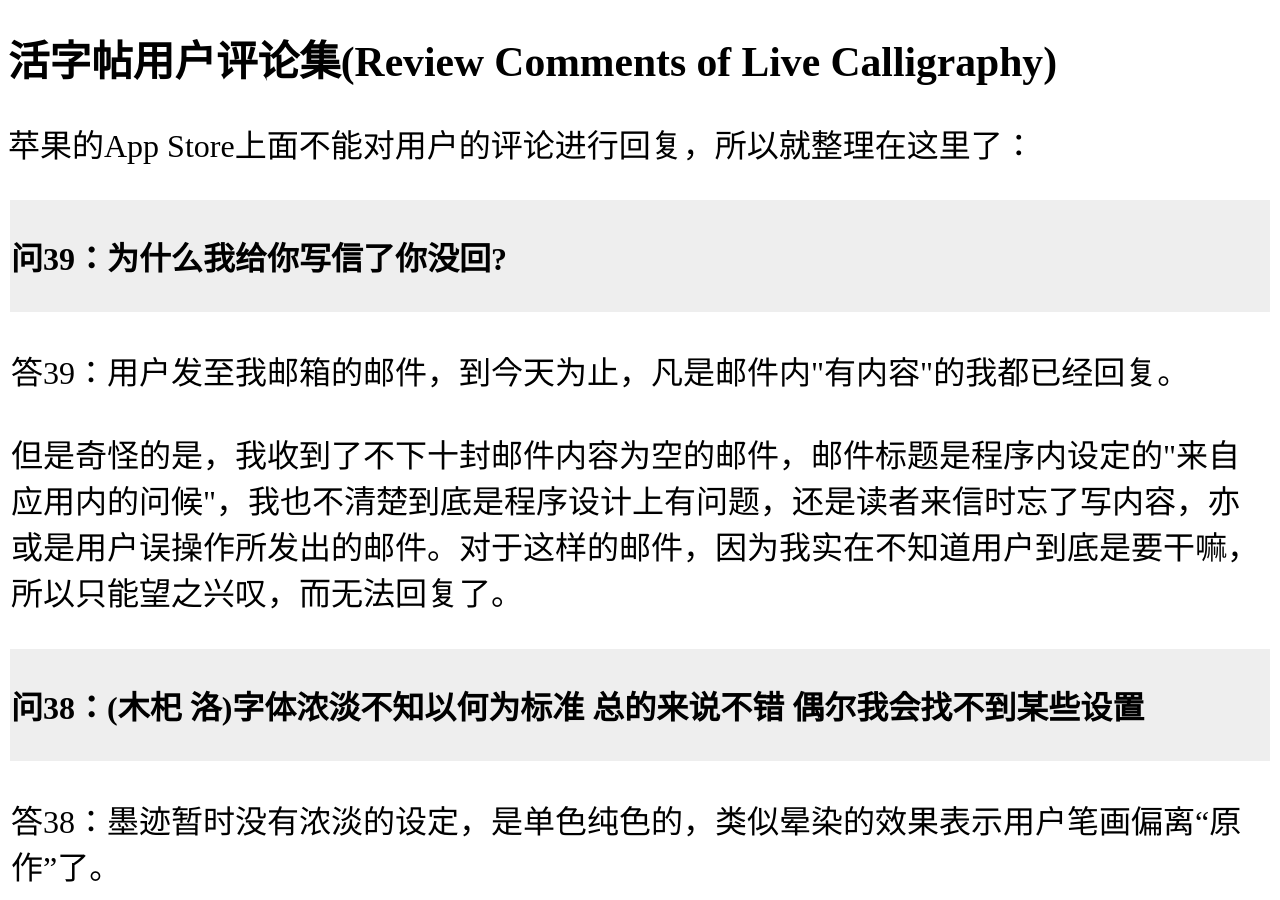
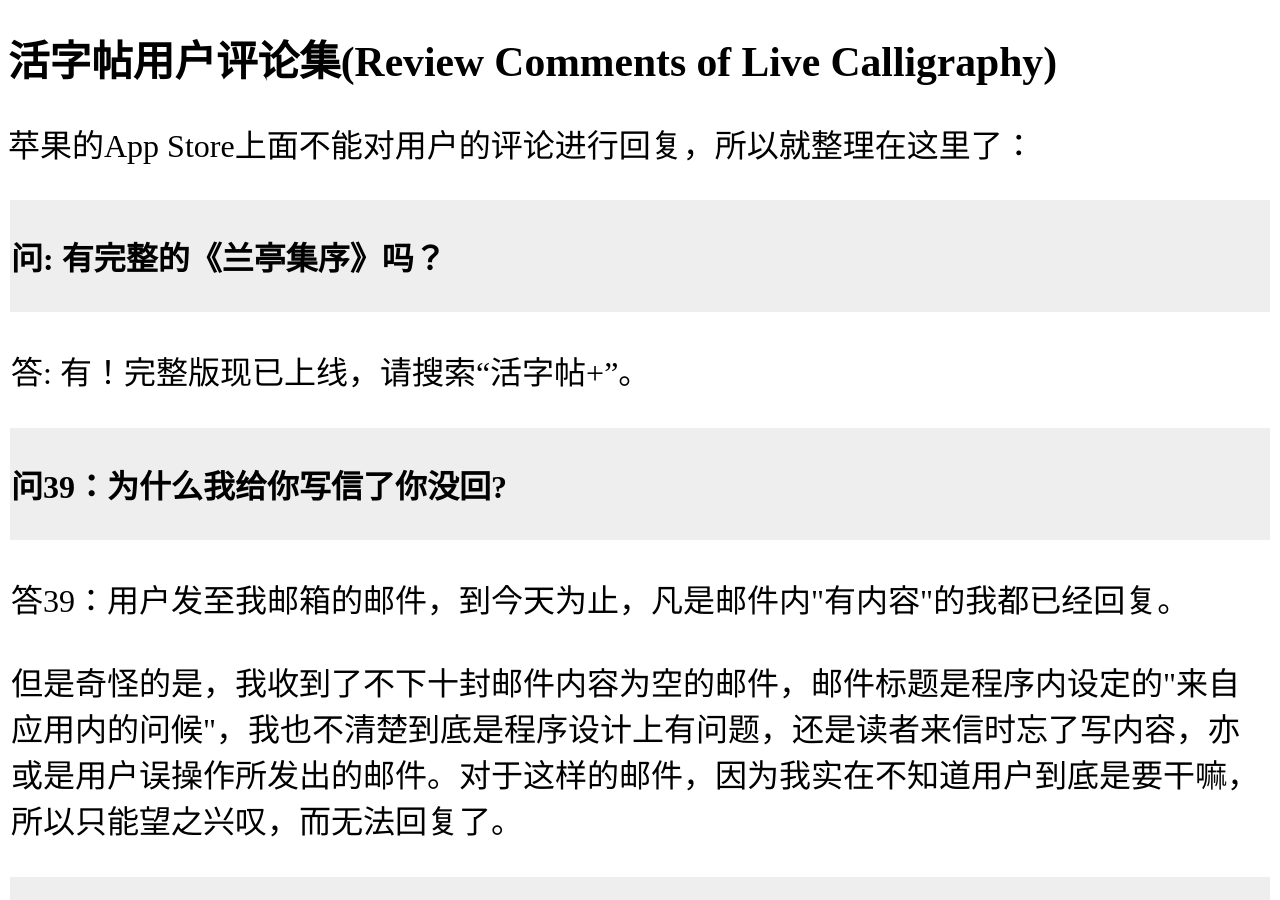
Before and after one commit to shengzhe/livecalligraphy, a Jekyll site: the page built from _posts/2012-08-31-LiveCalligraphyQA.html, in a window 1280 px wide and 900 px high. Built offline with Jekyll 4.4.1, drawn with Linux system fonts in a browser that asks for light colours; Markdown is read by kramdown in place of the engine named in the settings.

Commit message:
Update 2012-08-31-LiveCalligraphyQA.html

```diff
--- a/_posts/2012-08-31-LiveCalligraphyQA.html
+++ b/_posts/2012-08-31-LiveCalligraphyQA.html
@@ -6,6 +6,13 @@ title: 活字帖用户评论集(Review Comments of Live Calligraphy)
 <p>苹果的App Store上面不能对用户的评论进行回复，所以就整理在这里了：</p>
 
 <table>
+
+  <tr align="left" bgcolor="#EEEEEE"> <th> <p>
+问: 有完整的《兰亭集序》吗？
+  </p> </th> </tr>
+  <tr> <td> <p>
+答: 有！完整版现已上线，请搜索“活字帖+”。
+  </p> </td> </tr>
 
   <tr align="left" bgcolor="#EEEEEE"> <th> <p>
 问39：为什么我给你写信了你没回?
```
